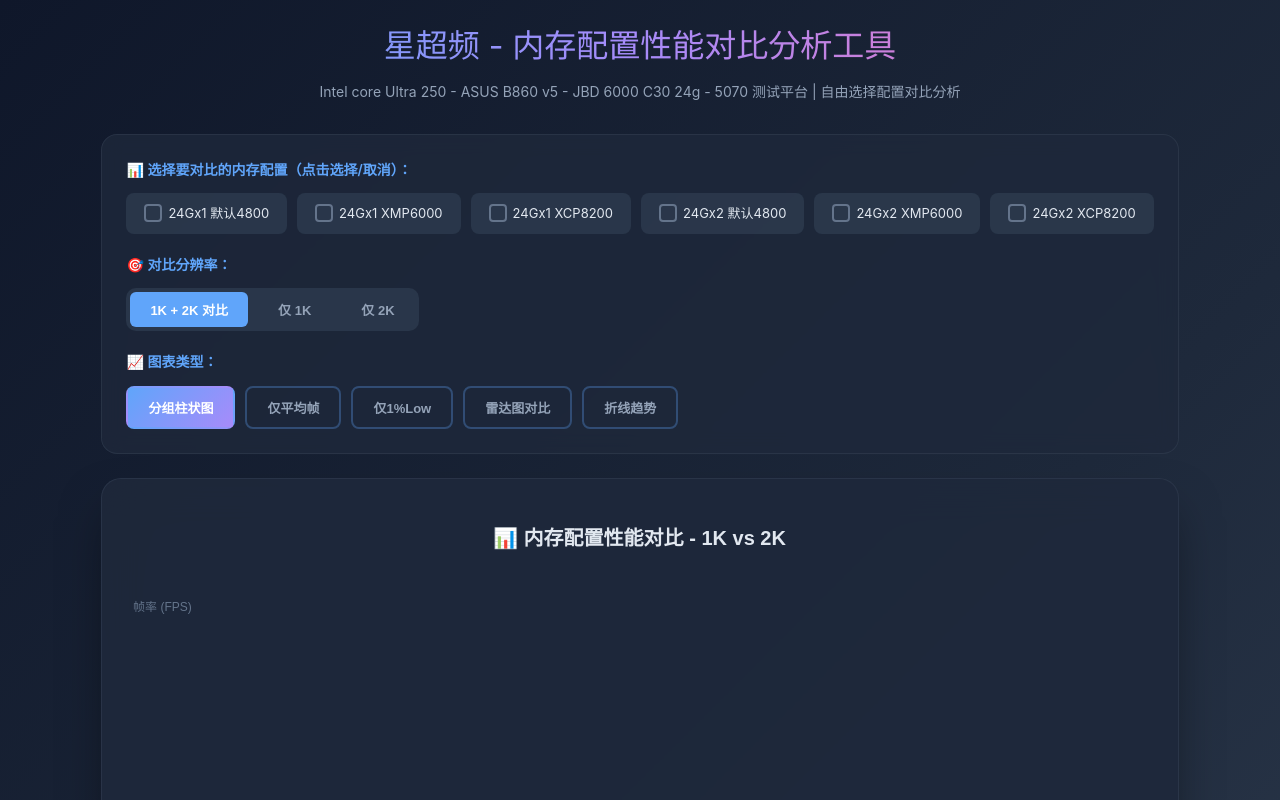
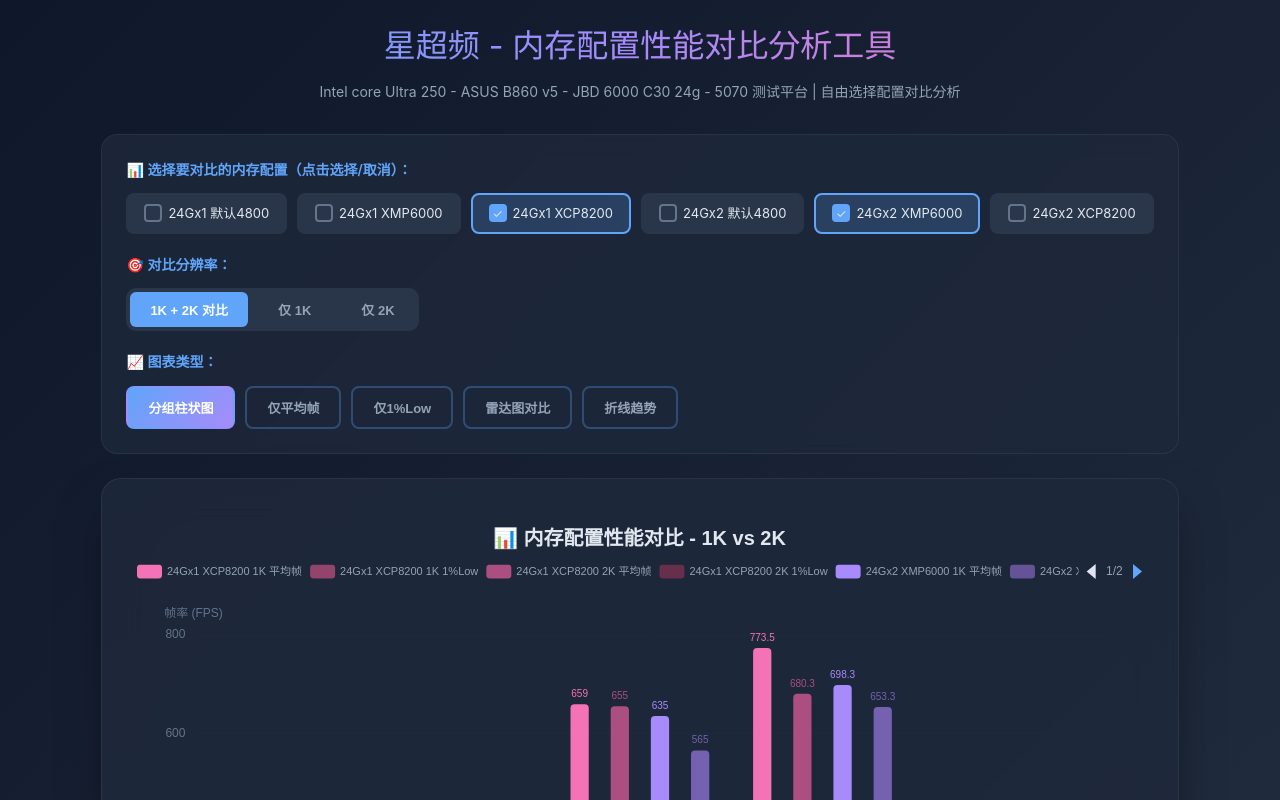
Before and after one commit to demoncome/dataEasyCome, a Vue app in the folder memory-vue/: page / in a window 1280 px wide. Shown: the top 800 px of the page. Built offline with nearby package versions, Linux system fonts and the light colour scheme.

Commit message:
no message

```diff
--- a/memory-vue/src/stores/memory.ts
+++ b/memory-vue/src/stores/memory.ts
@@ -5,7 +5,7 @@ import type { MemoryData, ConfigData, Resolution, ChartType } from "@/types";
 export const useMemoryStore = defineStore("memory", () => {
   // State
   const memoryData = ref<MemoryData | null>(null);
-  const selectedConfigs = ref<string[]>(["16Gx1_xcp8200", "16Gx2_xmp6000"]);
+  const selectedConfigs = ref<string[]>(["24Gx1_xcp8200", "24Gx2_xmp6000"]);
   const resolution = ref<Resolution>("both");
   const chartType = ref<ChartType>("grouped");
   const loading = ref(false);
```
